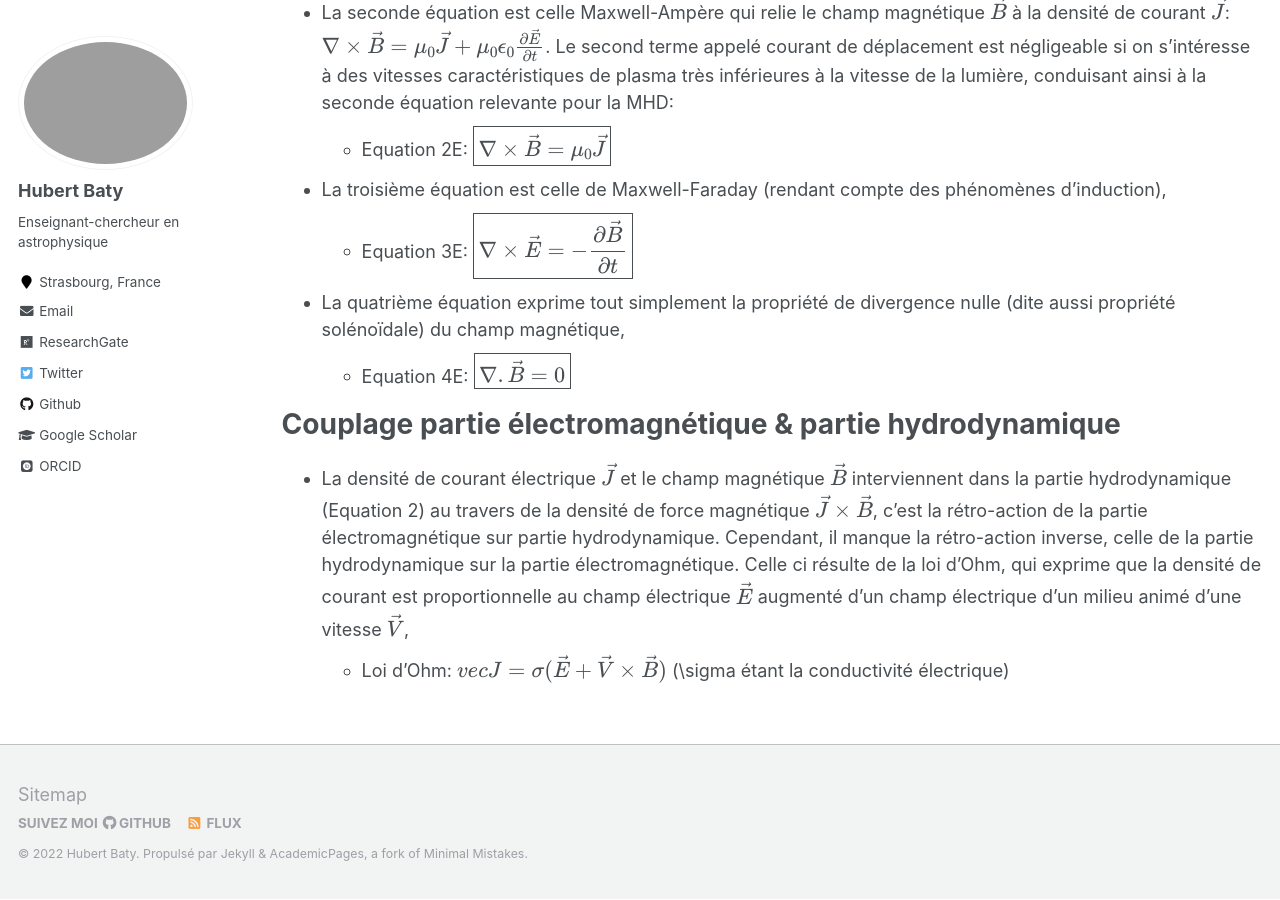
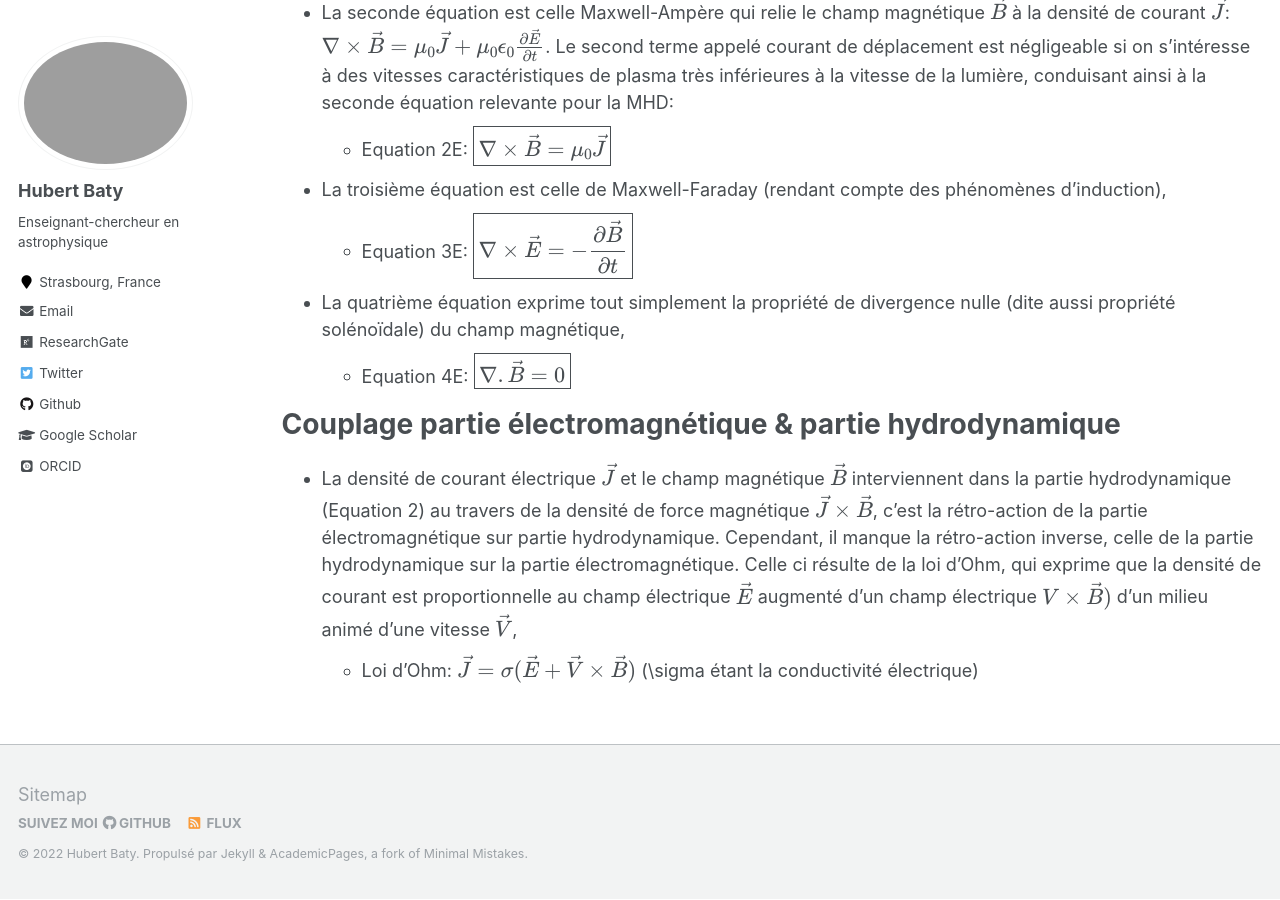
Before and after one commit to hubertbaty/hubertbaty.github.io, a Jekyll site: the page built from _pages/MHD.md, in a window 1280 px wide and 900 px high, scrolled down 2136 px. Built offline with Jekyll 4.4.1, drawn with Linux system fonts in a browser that asks for light colours; some web fonts are replaced; formulas are drawn with MathJax 3.

Commit message:
Update MHD.md

```diff
--- a/_pages/MHD.md
+++ b/_pages/MHD.md
@@ -48,5 +48,5 @@ Les équations de base de la MHD (partie électromagnétique)
 
 Couplage partie électromagnétique & partie hydrodynamique
 ======
-* La densité de courant électrique $\vec J$ et le champ magnétique $\vec B$ interviennent dans la partie hydrodynamique (Equation 2) au travers de la densité de force magnétique $\vec J \times \vec B$, c'est la rétro-action de la partie électromagnétique sur partie hydrodynamique. Cependant, il manque la rétro-action inverse, celle de la partie hydrodynamique sur la partie électromagnétique. Celle ci résulte de la loi d'Ohm, qui exprime que la densité de courant est proportionnelle au champ électrique $\vec E$ augmenté d'un champ électrique d'un milieu animé d'une vitesse $\vec V$,
-  * Loi d'Ohm: $vec J = \sigma (\vec E + \vec V \times \vec B) $ (\sigma étant la conductivité électrique)
+* La densité de courant électrique $\vec J$ et le champ magnétique $\vec B$ interviennent dans la partie hydrodynamique (Equation 2) au travers de la densité de force magnétique $\vec J \times \vec B$, c'est la rétro-action de la partie électromagnétique sur partie hydrodynamique. Cependant, il manque la rétro-action inverse, celle de la partie hydrodynamique sur la partie électromagnétique. Celle ci résulte de la loi d'Ohm, qui exprime que la densité de courant est proportionnelle au champ électrique $\vec E$ augmenté d'un champ électrique $V \times \vec B)$ d'un milieu animé d'une vitesse $\vec V$,
+  * Loi d'Ohm: $\vec J = \sigma (\vec E + \vec V \times \vec B) $ (\sigma étant la conductivité électrique)
```
